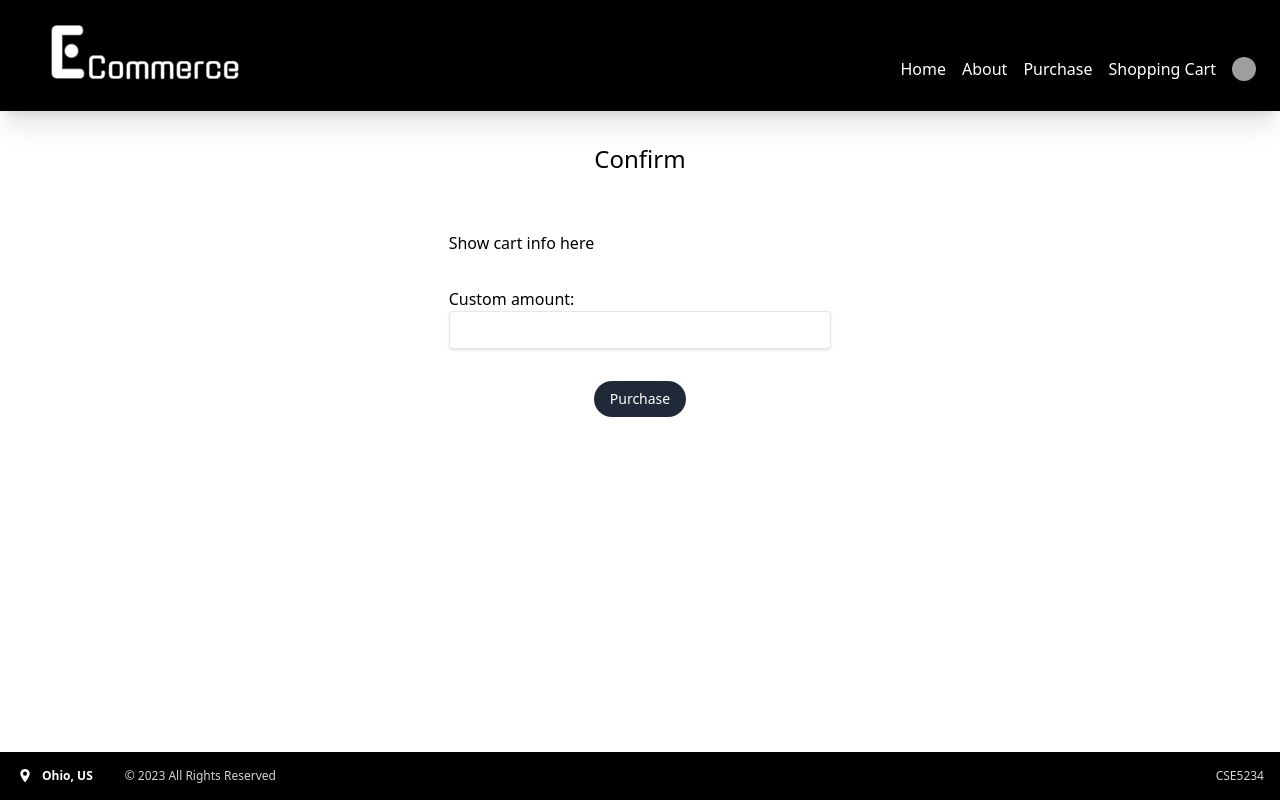
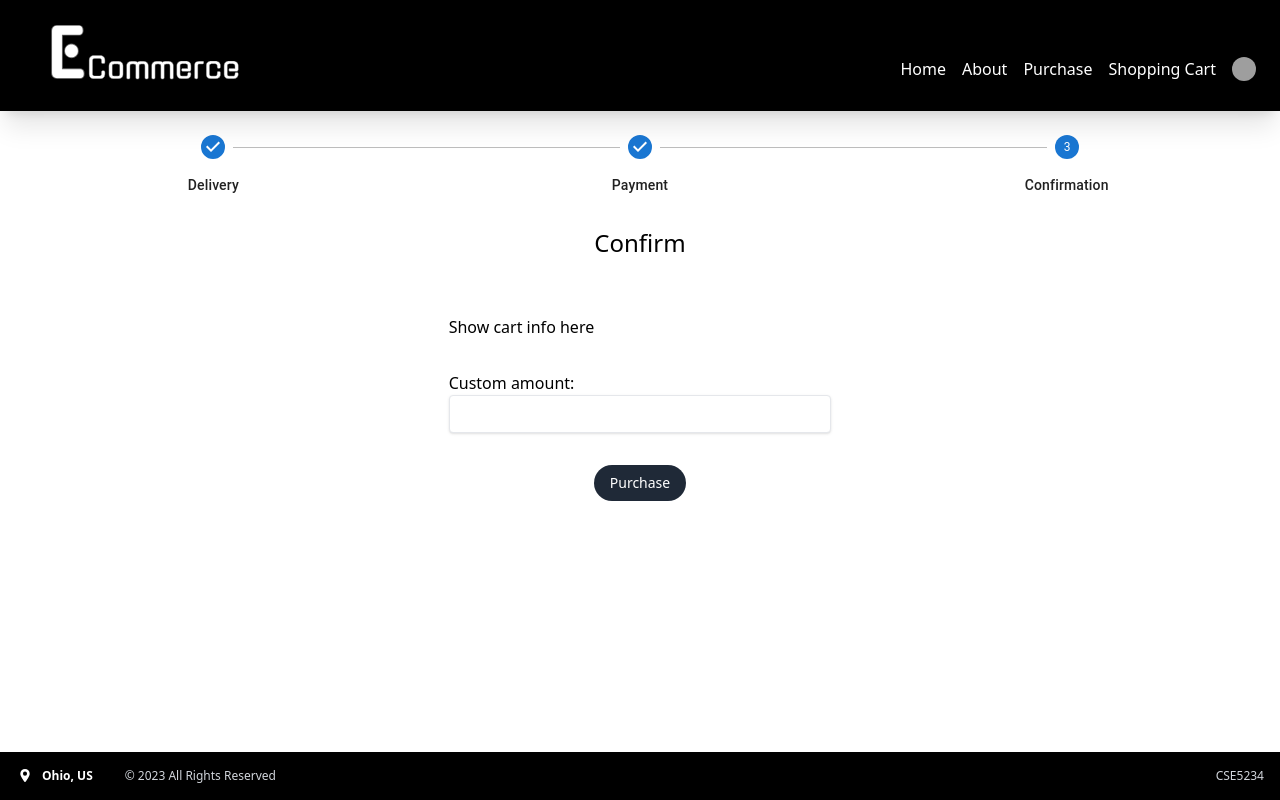
Before and after one commit to TSHOGX/eCommerce, a Next.js app: page /purchase/confirmation in a window 1280 px wide. Built offline with nearby package versions, Linux system fonts and the light colour scheme; no server answers; grey boxes are pictures that could not be loaded.

Commit message:
Added checkout flow component for shipping, payment, & confirmation pages

```diff
--- a/app/(pages)/purchase/confirmation/page.tsx
+++ b/app/(pages)/purchase/confirmation/page.tsx
@@ -1,10 +1,15 @@
 import CheckoutForm from "@/components/checkout/checkout-form";
+import { CheckoutFlow } from "@/components/checkout/checkout-flow";
 
 export default function Confirmation() {
   return (
-    <div className="flex flex-col items-center justify-between">
-      <div className=" text-2xl pt-8 pb-14">Confirm</div>
-      <CheckoutForm />
+    <div className = 'mt-6'>
+      < CheckoutFlow />
+      <div className="flex flex-col items-center justify-between">
+        <div className=" text-2xl pt-8 pb-14">Confirm</div>
+        <CheckoutForm />
+      </div>
     </div>
+
   );
 }
--- a/app/(pages)/payment/page.tsx
+++ b/app/(pages)/purchase/payment/page.tsx
@@ -1,4 +1,6 @@
 import React from 'react';
+
+import { CheckoutFlow } from '@/components/checkout/checkout-flow';
 
 const PaymentEntry = () => {
     let title = "Payment Entry Page";
@@ -6,6 +8,7 @@ const PaymentEntry = () => {
     return (
         <div>
             <h1> {title} </h1>
+            < CheckoutFlow />
         </div>
     );
 };
--- a/app/(pages)/shipping/page.tsx
+++ b/app/(pages)/purchase/shipping/page.tsx
@@ -1,3 +1,4 @@
+import { CheckoutFlow } from '@/components/checkout/checkout-flow';
 import React from 'react';
 
 const ShippingEntry = () => {
@@ -6,6 +7,8 @@ const ShippingEntry = () => {
     return (
         <div>
             <h1> {title} </h1>
+            < CheckoutFlow />
+
         </div>
     );
 };
--- /dev/null
+++ b/components/checkout/checkout-flow.tsx
@@ -0,0 +1,42 @@
+"use client"
+
+import React from 'react';
+import { useState } from 'react';
+import { useEffect } from 'react';
+import { FunctionComponent } from 'react';
+import { usePathname } from 'next/navigation';
+
+import { Step, Stepper, StepLabel } from '@mui/material';
+
+
+export const CheckoutFlow: FunctionComponent = () => {
+    const [activeStep, setActiveStep] = useState<number>(0);
+    let currPath = usePathname();
+
+    useEffect(() => {
+        if (currPath.includes("shipping")){
+            setActiveStep(0);
+        } else if (currPath.includes("payment")){
+            setActiveStep(1);
+        } else {
+            setActiveStep(2);
+        }
+    })
+    return (
+        <div>
+            < Stepper alternativeLabel activeStep= {activeStep} >
+                <Step key = '/purchase/shipping'>
+                    <StepLabel> Delivery </StepLabel>
+                </Step>
+
+                <Step key = '/purchase/payment'>
+                    <StepLabel> Payment </StepLabel>
+                </Step>
+
+                <Step key = '/purchase/confirmation'>
+                    <StepLabel> Confirmation </StepLabel>
+                </Step>
+            </Stepper>
+         </div>
+    ) ;
+};
--- a/package.json
+++ b/package.json
@@ -14,6 +14,10 @@
     "@auth/prisma-adapter": "^1.0.2",
     "@aws-sdk/client-dynamodb": "^3.414.0",
     "@aws-sdk/util-dynamodb": "^3.415.0",
+    "@emotion/react": "^11.11.1",
+    "@emotion/styled": "^11.11.0",
+    "@mui/icons-material": "^5.14.12",
+    "@mui/material": "^5.14.12",
     "@prisma/client": "^5.3.1",
     "@stripe/stripe-js": "^2.1.6",
     "@types/node": "^20.6.2",
```
